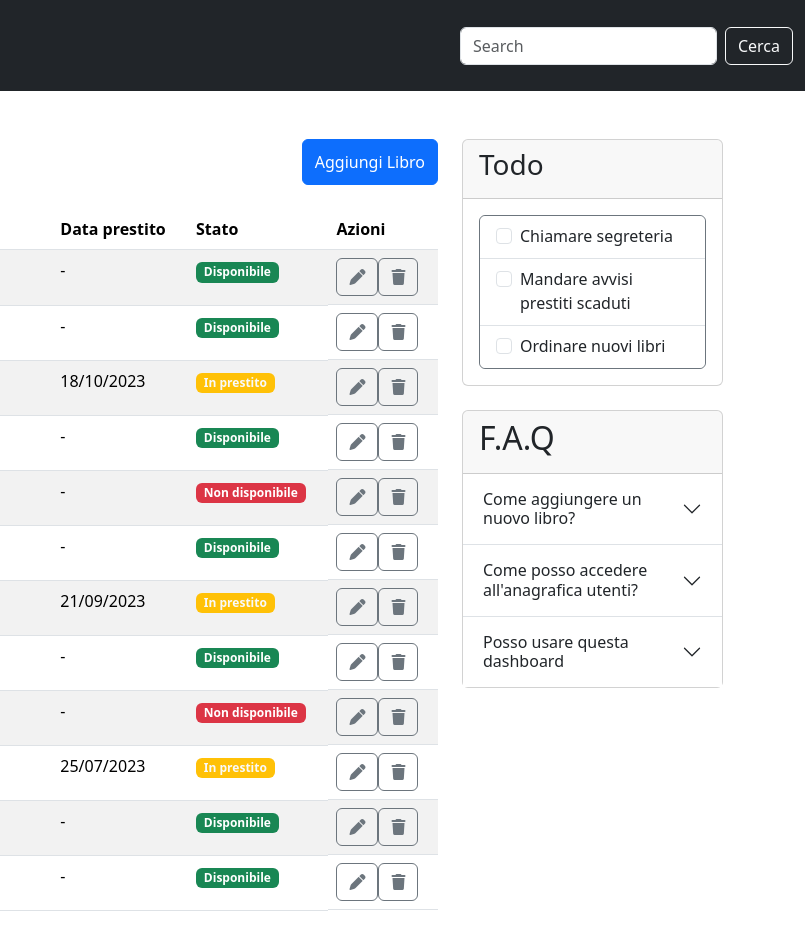
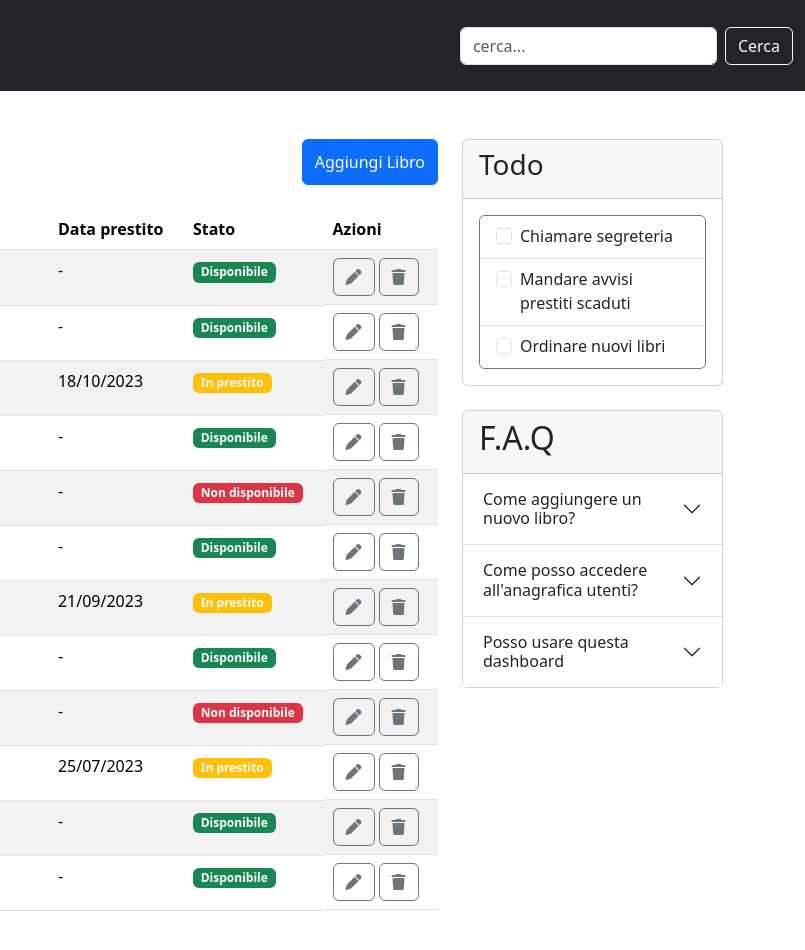
Before and after one commit to MicheleCasani/html-css-bootstrap-dashboard, a plain HTML site: page index.html in a window 1280 px wide. Shown: the full height of the page, 475-1280 px from the left. Drawn offline with nearby package versions, Linux system fonts and the light colour scheme.

Commit message:
[FIX] table

```diff
--- a/index.html
+++ b/index.html
@@ -42,7 +42,7 @@
                         </li>
                     </ul>
                     <form class="d-flex" role="search">
-                        <input class="form-control me-2" type="search" placeholder="Search" aria-label="Search">
+                        <input class="form-control me-2" type="search" placeholder="cerca..." aria-label="Search">
                         <button class="btn btn-outline-light" type="submit">Cerca</button>
                     </form>
                 </div>
@@ -76,7 +76,7 @@
                                         <td class="d-none d-md-table-cell">-</td>
                                         <td><span class="badge text-bg-success">Disponibile</span></td>
                                         <td class="d-flex">
-                                            <button type="button" class="btn btn-outline-secondary">
+                                            <button type="button" class="btn btn-outline-secondary me-1">
                                                 <i class="fa-solid fa-pen"></i>
                                             </button>
                                             <button type="button" class="btn btn-outline-secondary">
@@ -88,9 +88,9 @@
                                         <td>I promessi sposi</td>
                                         <td class="d-none d-md-table-cell">-</td>
                                         <td><span class="badge text-bg-success">Disponibile</span></td>
-                                        <td class="d-flex">
-                                            <button type="button" class="btn btn-outline-secondary">
-                                                <i class="fa-solid fa-pen"></i>
+                                        <td class="d-flex ">
+                                            <button type="button" class="btn btn-outline-secondary me-1">
+                                                <i class="fa-solid fa-pen "></i>
                                             </button>
                                             <button type="button" class="btn btn-outline-secondary">
                                                 <i class="fa-solid fa-trash"></i>
@@ -102,7 +102,7 @@
                                         <td class="d-none d-md-table-cell">18/10/2023</td>
                                         <td><span class="badge text-bg-warning text-light">In prestito</span></td>
                                         <td class="d-flex">
-                                            <button type="button" class="btn btn-outline-secondary">
+                                            <button type="button" class="btn btn-outline-secondary me-1">
                                                 <i class="fa-solid fa-pen"></i>
                                             </button>
                                             <button type="button" class="btn btn-outline-secondary">
@@ -115,7 +115,7 @@
                                         <td class="d-none d-md-table-cell">-</td>
                                         <td><span class="badge text-bg-success">Disponibile</span></td>
                                         <td class="d-flex">
-                                            <button type="button" class="btn btn-outline-secondary">
+                                            <button type="button" class="btn btn-outline-secondary me-1">
                                                 <i class="fa-solid fa-pen"></i>
                                             </button>
                                             <button type="button" class="btn btn-outline-secondary">
@@ -128,7 +128,7 @@
                                         <td class="d-none d-md-table-cell">-</td>
                                         <td><span class="badge text-bg-danger">Non disponibile</span></td>
                                         <td class="d-flex">
-                                            <button type="button" class="btn btn-outline-secondary">
+                                            <button type="button" class="btn btn-outline-secondary me-1">
                                                 <i class="fa-solid fa-pen"></i>
                                             </button>
                                             <button type="button" class="btn btn-outline-secondary">
@@ -141,7 +141,7 @@
                                         <td class="d-none d-md-table-cell">-</td>
                                         <td><span class="badge text-bg-success">Disponibile</span></td>
                                         <td class="d-flex">
-                                            <button type="button" class="btn btn-outline-secondary">
+                                            <button type="button" class="btn btn-outline-secondary me-1">
                                                 <i class="fa-solid fa-pen"></i>
                                             </button>
                                             <button type="button" class="btn btn-outline-secondary">
@@ -154,7 +154,7 @@
                                         <td class="d-none d-md-table-cell">21/09/2023</td>
                                         <td><span class="badge text-bg-warning text-light">In prestito</span></td>
                                         <td class="d-flex">
-                                            <button type="button" class="btn btn-outline-secondary">
+                                            <button type="button" class="btn btn-outline-secondary me-1">
                                                 <i class="fa-solid fa-pen"></i>
                                             </button>
                                             <button type="button" class="btn btn-outline-secondary">
@@ -167,7 +167,7 @@
                                         <td class="d-none d-md-table-cell">-</td>
                                         <td><span class="badge text-bg-success">Disponibile</span></td>
                                         <td class="d-flex">
-                                            <button type="button" class="btn btn-outline-secondary">
+                                            <button type="button" class="btn btn-outline-secondary me-1">
                                                 <i class="fa-solid fa-pen"></i>
                                             </button>
                                             <button type="button" class="btn btn-outline-secondary">
@@ -180,7 +180,7 @@
                                         <td class="d-none d-md-table-cell">-</td>
                                         <td><span class="badge text-bg-danger">Non disponibile</span></td>
                                         <td class="d-flex">
-                                            <button type="button" class="btn btn-outline-secondary">
+                                            <button type="button" class="btn btn-outline-secondary me-1">
                                                 <i class="fa-solid fa-pen"></i>
                                             </button>
                                             <button type="button" class="btn btn-outline-secondary">
@@ -193,7 +193,7 @@
                                         <td class="d-none d-md-table-cell">25/07/2023</td>
                                         <td><span class="badge text-bg-warning text-light">In prestito</span></td>
                                         <td class="d-flex">
-                                            <button type="button" class="btn btn-outline-secondary">
+                                            <button type="button" class="btn btn-outline-secondary me-1">
                                                 <i class="fa-solid fa-pen"></i>
                                             </button>
                                             <button type="button" class="btn btn-outline-secondary">
@@ -206,7 +206,7 @@
                                         <td class="d-none d-md-table-cell">-</td>
                                         <td><span class="badge text-bg-success">Disponibile</span></td>
                                         <td class="d-flex">
-                                            <button type="button" class="btn btn-outline-secondary">
+                                            <button type="button" class="btn btn-outline-secondary me-1">
                                                 <i class="fa-solid fa-pen"></i>
                                             </button>
                                             <button type="button" class="btn btn-outline-secondary">
@@ -219,7 +219,7 @@
                                         <td class="d-none d-md-table-cell">-</td>
                                         <td><span class="badge text-bg-success">Disponibile</span></td>
                                         <td class="d-flex">
-                                            <button type="button" class="btn btn-outline-secondary">
+                                            <button type="button" class="btn btn-outline-secondary me-1">
                                                 <i class="fa-solid fa-pen"></i>
                                             </button>
                                             <button type="button" class="btn btn-outline-secondary">
```
